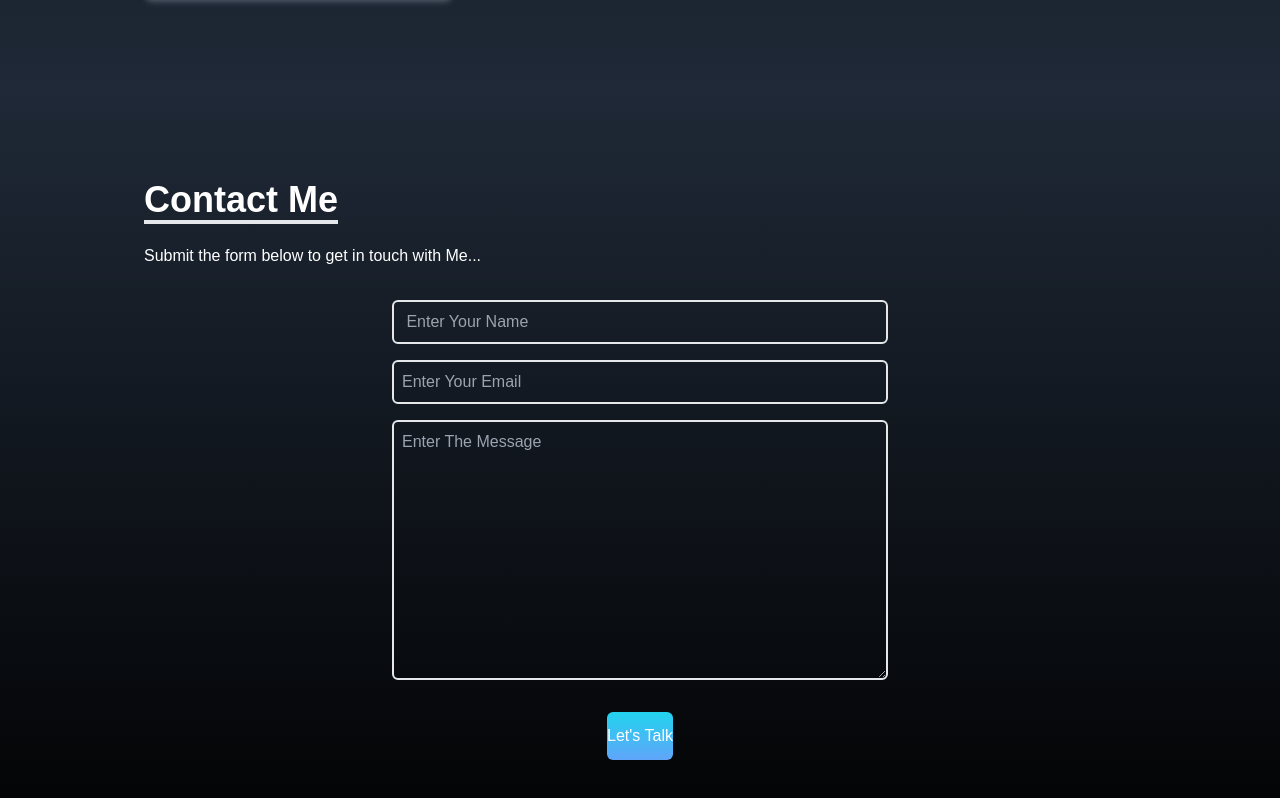
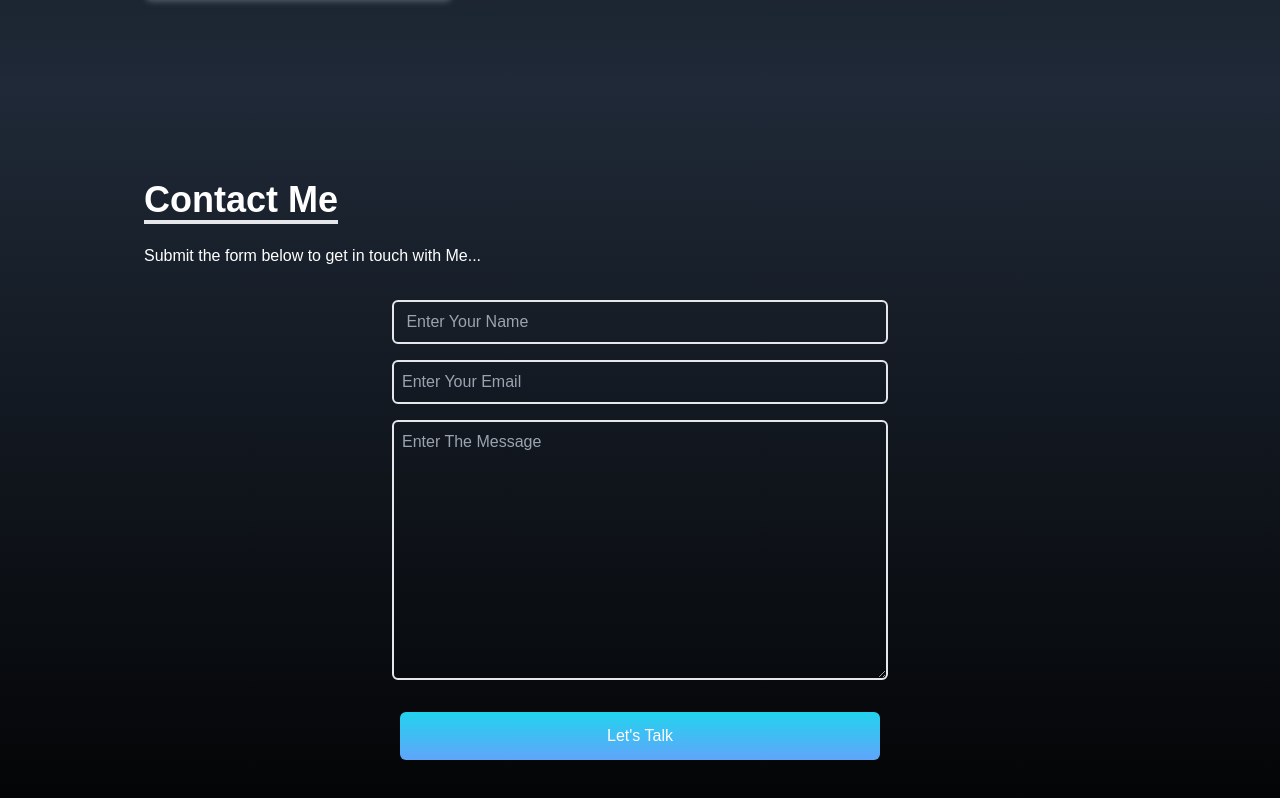
Before and after one commit to ArunVR2112/portfolio-page, a React (Create React App) app: page / in a window 1280 px wide. Shown: the part 3114-3912 px from the top of the page. Built offline with nearby package versions, Linux system fonts and the light colour scheme.

Commit message:
update img

```diff
--- a/package.json
+++ b/package.json
@@ -1,5 +1,5 @@
 {
-  "homepage":"http://arunVR2112.github.io/portfolio",
+  "homepage":"https://arunVR2112.github.io/portfolio",
   "name": "my-portfolio",
   "version": "0.1.0",
   "private": true,
@@ -16,6 +16,8 @@
   },
   "scripts": {
     "start": "react-scripts start",
+    "predeploy":"npm run build",
+    "deploy":"gh-pages -d build",
     "build": "react-scripts build",
     "test": "react-scripts test",
     "eject": "react-scripts eject"
--- a/src/Component/Contact.jsx
+++ b/src/Component/Contact.jsx
@@ -16,7 +16,7 @@ const Contact = () => {
                     <input name='email' type="email" placeholder='Enter Your Email' className='my-4 p-2 bg-transparent border-2 rounded-md text-white focus:outline-none'/>
 
                     <textarea name='message' rows="10" placeholder='Enter The Message' className='p-2 bg-transparent border-2 rounded-md text-white focus:outline-none'></textarea>
-                    <button className='py-3 mx-2 my-8 mx-auto rounded-md hover:scale-105 text-white bg-gradient-to-b from-cyan-400 to-blue-400 '>Let's Talk</button>
+                    <button className='py-3 mx-2 my-8 rounded-md hover:scale-105 text-white bg-gradient-to-b from-cyan-400 to-blue-400 '>Let's Talk</button>
 
 
                 </form>
--- a/src/Component/Portfolio.jsx
+++ b/src/Component/Portfolio.jsx
@@ -2,9 +2,7 @@
 import React from 'react';
 import QucikCart from '../Assets/Screenshot 2024-06-27 at 13-45-08 E-commmerse.png';
 import snapShot from '../Assets/Screenshot 2024-05-15 051829.png'
-import empImg from '../Assets/strategic-planning-for-success-through-people-business-development-concept-by-choosing-professional-leaders-employee-competency-businessman-holding-magnifying-glass-hrm-or-human-resource-management-photo.jpg'
-
-
+import empImg from '../Assets/emp.jpg'
 const Portfolio = () => {
     const portPhotos = [
         { id: 1, title:'QucikCart', src: QucikCart, gitLinks:'https://github.com' ,codeDemo:'https://' },
```
Also changed, not shown: src/Assets/emp.jpg (added).
